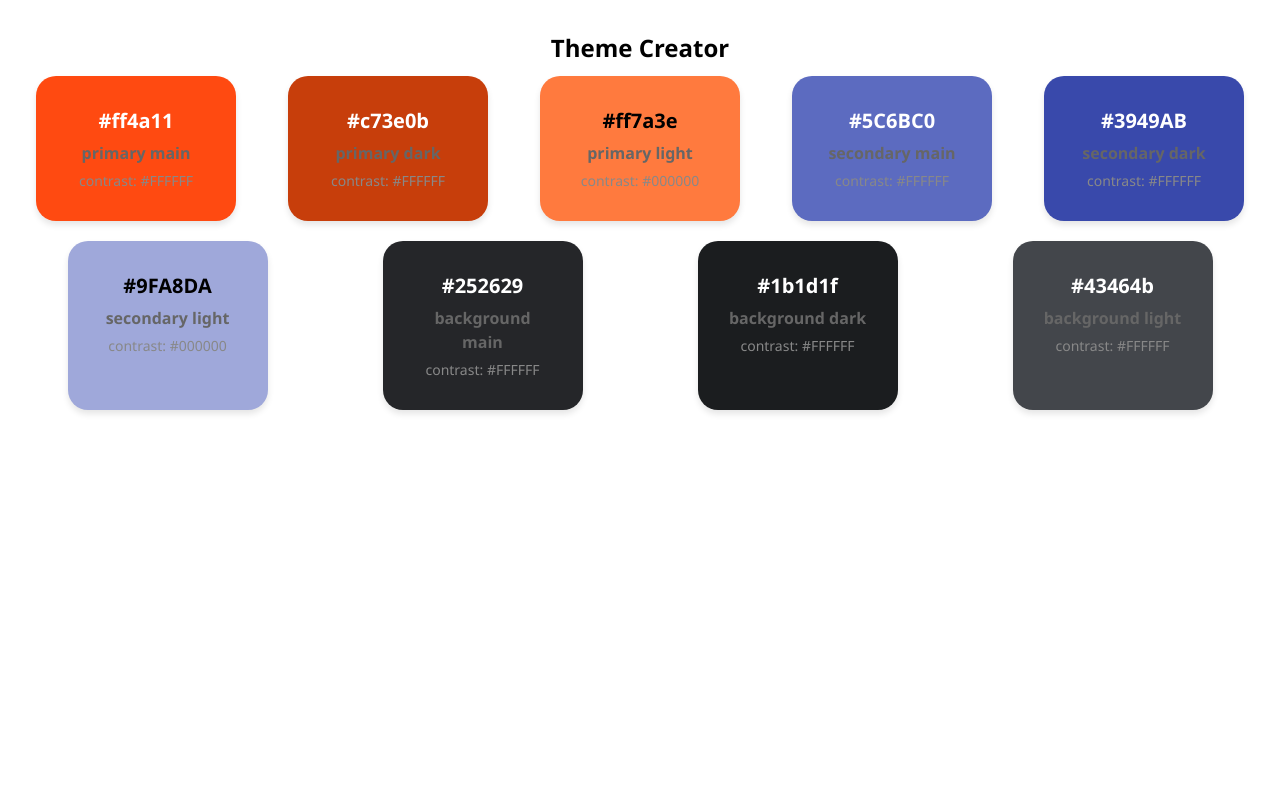
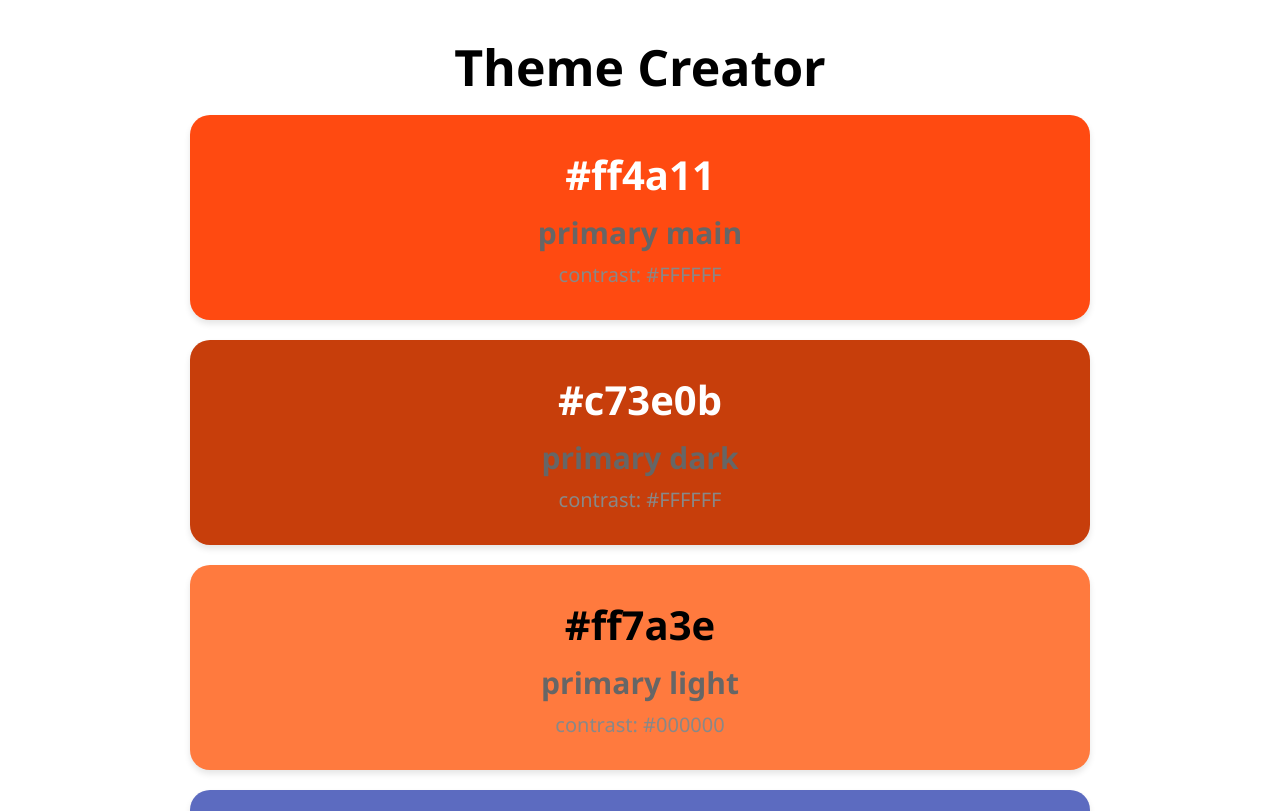
Before and after one commit to IboNdure/Recap-3, a React (Vite) app: page / in a window 1280 px wide. Shown: the top 811 px of the page. Built offline with nearby package versions, Linux system fonts and the light colour scheme.

Commit message:
addDisplayThemeColorschanges

```diff
--- a/src/Components/Color/Color.css
+++ b/src/Components/Color/Color.css
@@ -3,7 +3,7 @@
   margin: 10px;
   border-radius: 20px;
   text-align: center;
-  width: 200px;
+  width: 900px;
   box-shadow: 0px 4px 6px rgba(0, 0, 0, 0.1);
   transition: transform 0.2s ease-in-out;
 }
@@ -13,18 +13,18 @@
 }
 
 .color-card-headline {
-  font-size: 20px;
+  font-size: 40px;
   margin: 0;
 }
 
 h4 {
-  font-size: 16px;
+  font-size: 30px;
   color: #666;
   margin: 5px 0;
 }
 
 p {
-  font-size: 14px;
+  font-size: 20px;
   color: #888;
 }
 
@@ -36,6 +36,6 @@ p {
 
 h1 {
   text-align: center;
-  font-size: 24px;
+  font-size: 50px;
   margin-top: 20px;
 }
```
